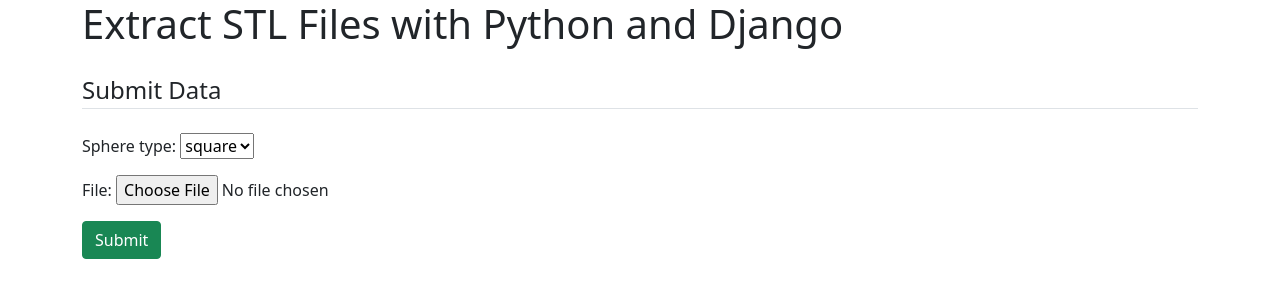
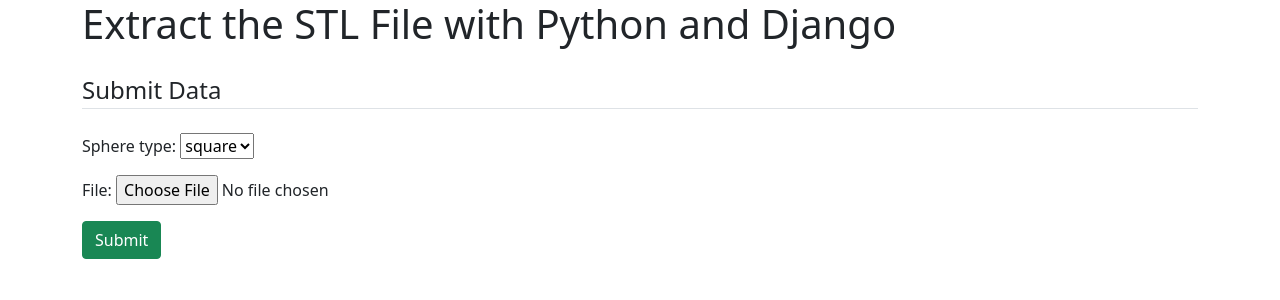
Before and after one commit to thehimel/django-stl, a Django app: page / in a window 1280 px wide. Shown: the top 300 px of the page. Run offline with Django 3.2, Linux system fonts and the light colour scheme.

Commit message:
updated template

```diff
--- a/src/templates/upload.html
+++ b/src/templates/upload.html
@@ -2,7 +2,7 @@
 
 {% block content %}
 <div class="container">
-    <h1>Extract STL Files with Python and Django</h1>
+    <h1>Extract the STL File with Python and Django</h1>
 
     <section class="mt-4 mb-4">
         {% if data %}
@@ -25,6 +25,5 @@
             <button type="submit" class="btn btn-success">Submit</button>
         </form>
     </section>
-
 </div>
 {% endblock %}
```
